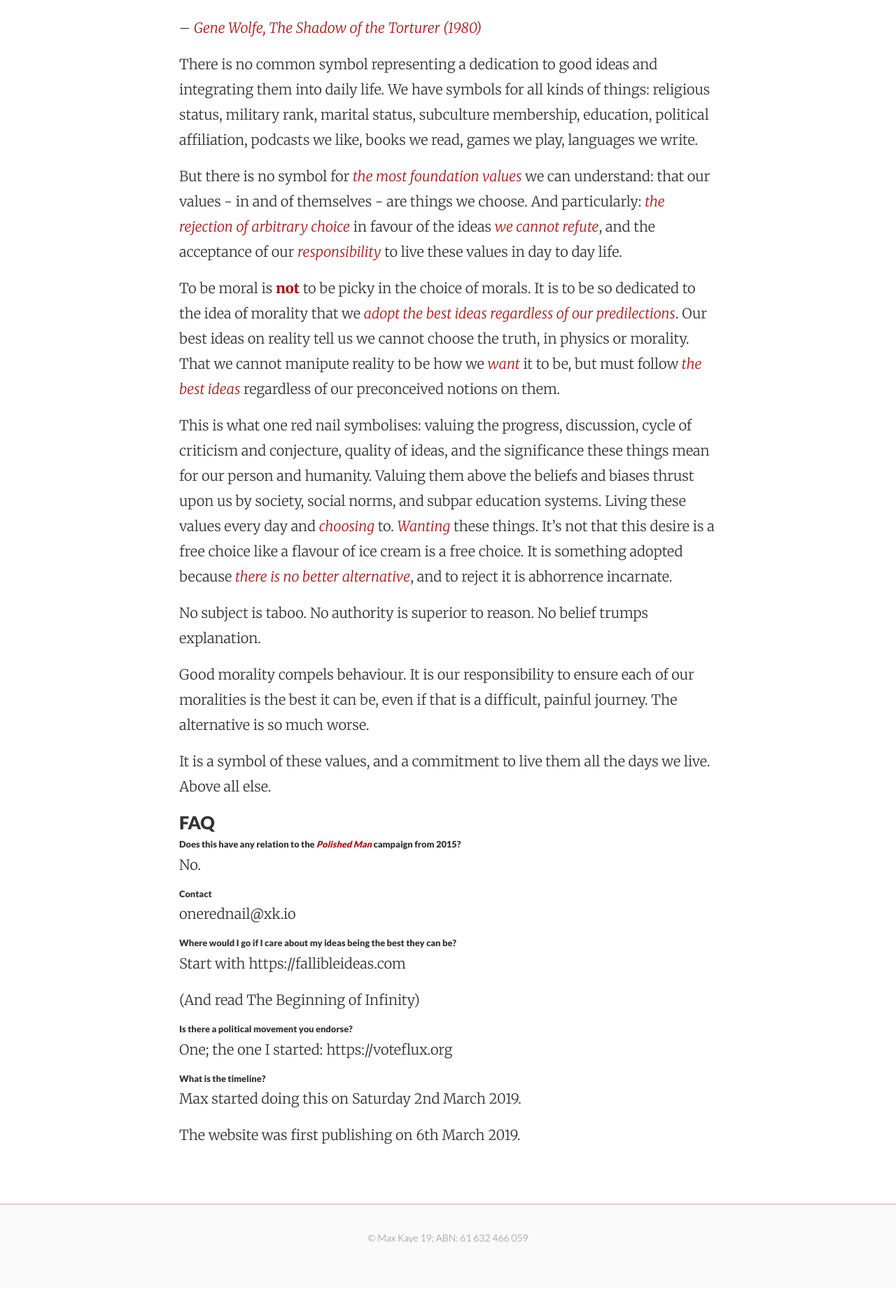
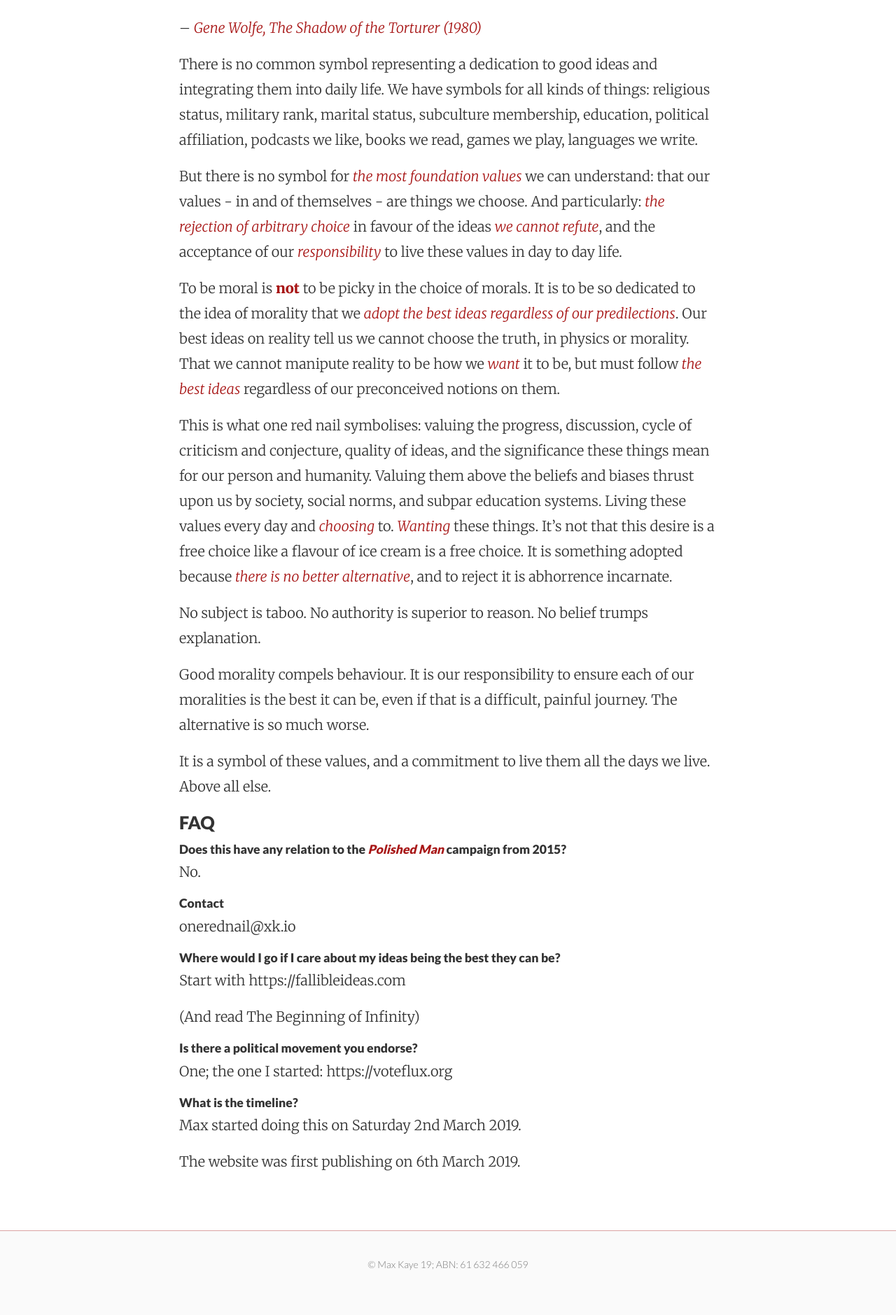
Before and after one commit to onerednail-com/onerednail-com.github.io, a Jekyll site: the page built from index.md, in a window 1280 px wide. Shown: the part 1905-3784 px from the top of the page at 70% size. Built offline with Jekyll 4.4.1, drawn with Linux system fonts in a browser that asks for light colours; our own code applies the rules of GitHub Pages for plain Markdown files; before the commit the page ends 3746 px from its top, so only the background shows below that.

Commit message:
questions in faq sensible

```diff
--- a/index.md
+++ b/index.md
@@ -49,25 +49,25 @@ It is a symbol of these values, and a commitment to live them all the days we li
 
 ## FAQ
 
-#### Does this have any relation to the *Polished Man* campaign from 2015?
+### Does this have any relation to the *Polished Man* campaign from 2015?
 
 No.
 
-#### Contact
+### Contact
 
 onerednail@xk.io
 
-#### Where would I go if I care about my ideas being the best they can be?
+### Where would I go if I care about my ideas being the best they can be?
 
 Start with https://fallibleideas.com
 
 (And read The Beginning of Infinity)
 
-#### Is there a political movement you endorse?
+### Is there a political movement you endorse?
 
 One; the one I started: https://voteflux.org
 
-#### What is the timeline?
+### What is the timeline?
 
 Max started doing this on Saturday 2nd March 2019.
 
```
